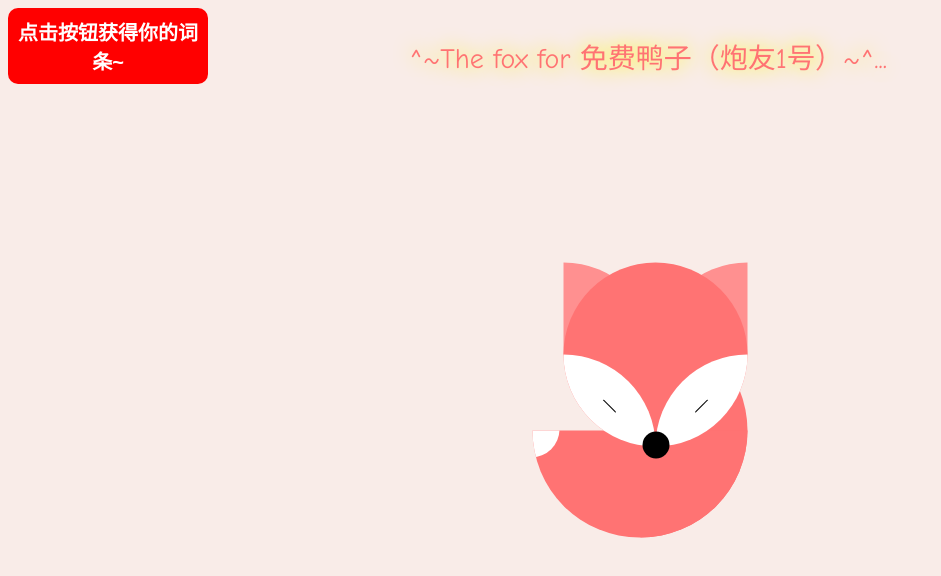
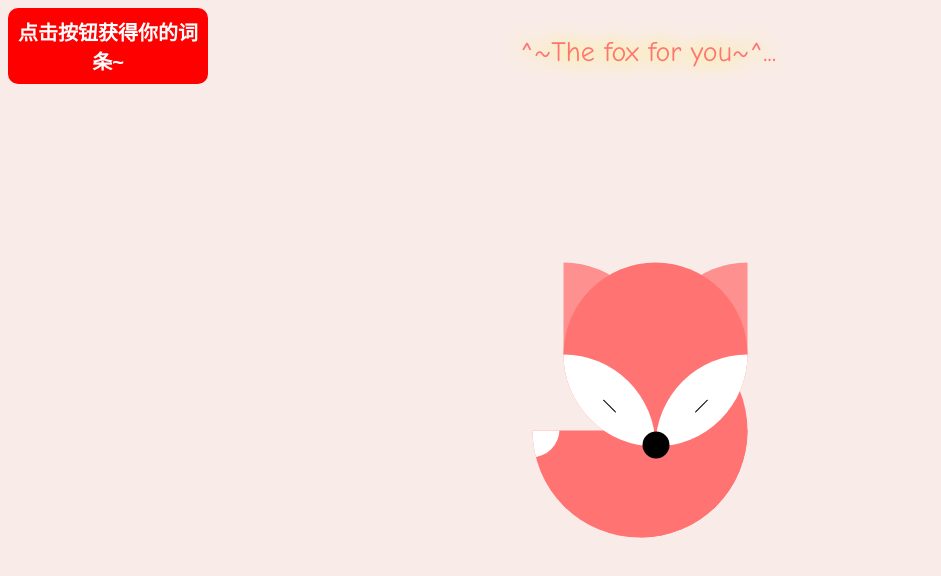
Before and after one commit to CaiSenYu-N/fox, a plain HTML site: page index.html in a window 1280 px wide. Shown: the whole page, without its empty margins (0-941 px from the left). Drawn offline with Linux system fonts and the light colour scheme.

Commit message:
Update index.html

```diff
--- a/index.html
+++ b/index.html
@@ -8,7 +8,7 @@
   </head>
   <body>
     <p style="width:100%;height:450px;display:block;link-height:45px;text-align:center;">
-    ^~The fox for 免费鸭子（炮友1号）~^...
+    ^~The fox for you~^...
     </p>
     <div class="fox">
   <div class="head">
```
